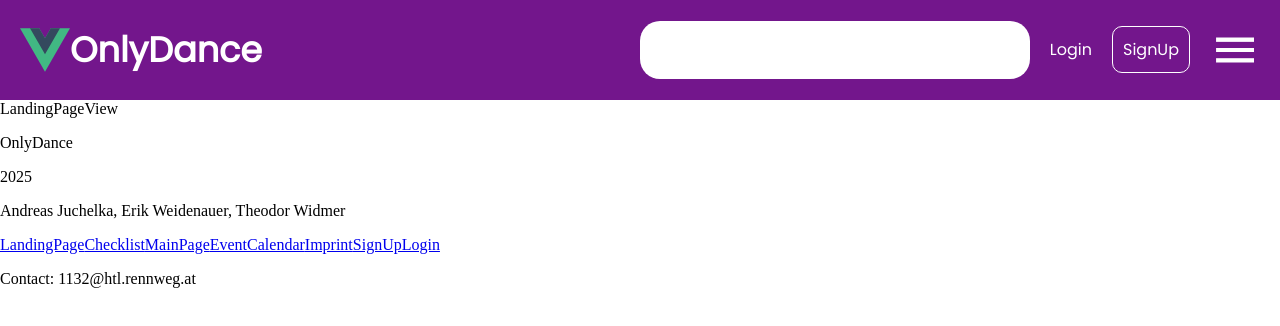
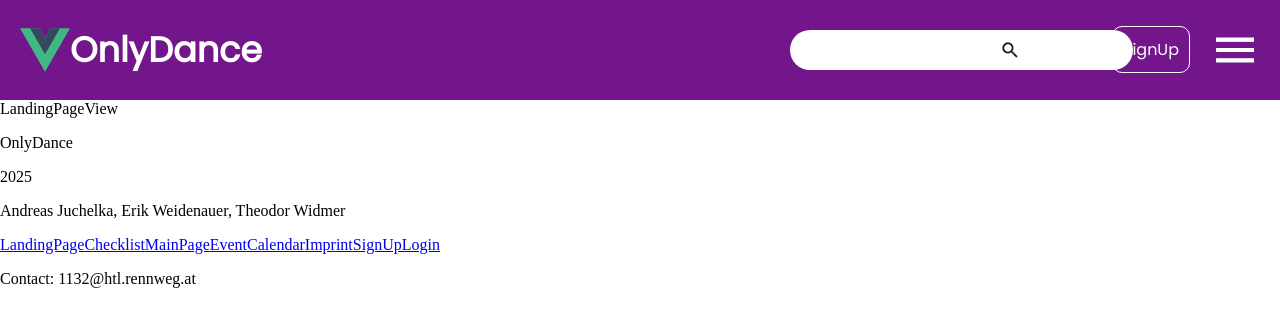
Before and after one commit to WeidenauerErik/OnlyDance-Frontend, a Vue app: page / in a window 1280 px wide. Shown: the top 326 px of the page. Built offline with nearby package versions, Linux system fonts and the light colour scheme.

Commit message:
uploading new features for navbar

```diff
--- a/src/components/NavBarComponent.vue
+++ b/src/components/NavBarComponent.vue
@@ -10,7 +10,13 @@ import {RouterLink} from "vue-router";
     </div>
 
     <nav id="linksContainerNavBar">
-      <input type="text" id="searchBarNavBar">
+      <div id="searchBarContainerNavBar">
+        <input type="text" id="searchBarInputNavBar">
+        <button id="searchBarButtonNavBar">
+          <img src="../assets/searchIcon.png" alt="Search Icon">
+        </button>
+      </div>
+
       <RouterLink to="/SignUpLogin" class="routerLinksNavBar" id="loginNavBar">Login</RouterLink>
       <RouterLink to="/SignUpLogin" class="routerLinksNavBar" id="signUpNavBar">SignUp</RouterLink>
 
@@ -66,19 +72,69 @@ import {RouterLink} from "vue-router";
       margin-left: 20px;
     }
 
+    #searchBarContainerNavBar {
+      position: relative;
+      display: flex;
+      align-items: center;
+      width: 30vh;
+
+
+      #searchBarInputNavBar {
+        flex: 1;
+        border: none;
+        border-radius: 20px;
+        height: 5vh;
+        font-size: 15px;
+        padding-left: 10px;
+        color: var(--primary-color);
+        box-sizing: border-box;
+        padding-right: 40px;
+      }
+
+      #searchBarButtonNavBar {
+        position: absolute;
+        right: 5px;
+        background: none;
+        border: none;
+        cursor: pointer;
+        display: flex;
+        align-items: center;
+        justify-content: center;
+        padding: 5px;
+
+        img {
+          width: 20px;
+          height: 20px;
+        }
+      }
+    }
+
+    /*
     #searchBarNavBar {
       border: none;
       border-radius: 20px;
-      height: 7vh;
-      font-size: 20px;
+      height: 5vh;
+      font-size: 15px;
+      padding-left: 10px;
+      width: 30vh;
+      color: $primary-color;
+
+      box-sizing: border-box;
+      background-size: 25px;
+      background-image: url('../assets/searchIcon.png');
+      background-position: bottom 50% right 3%;
+      background-repeat: no-repeat;
     }
 
     #searchBarNavBar:focus {
       outline: none;
     }
 
+     */
+
     #menuIconNavBar {
       width: 50px;
+      cursor: pointer;
     }
 
     .routerLinksNavBar {
```
Also changed, not shown: src/assets/searchIcon.png (added).
